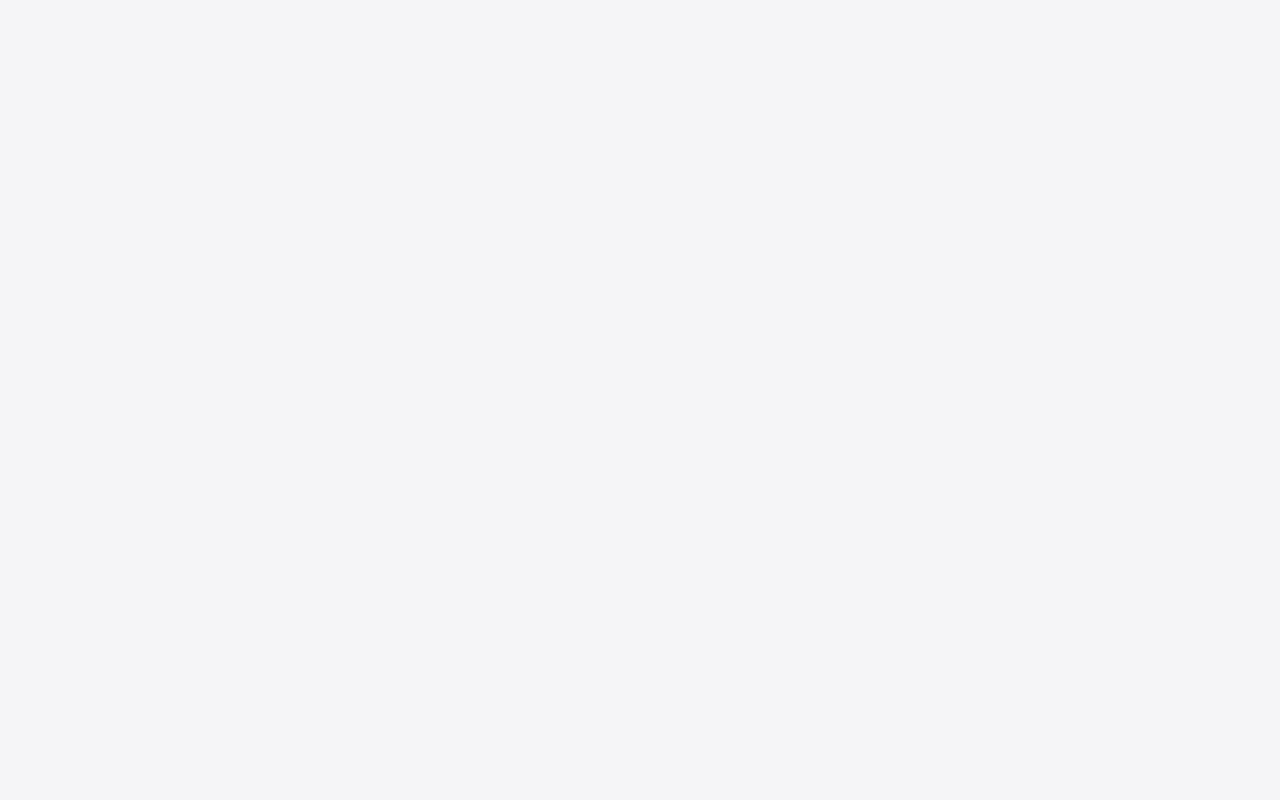
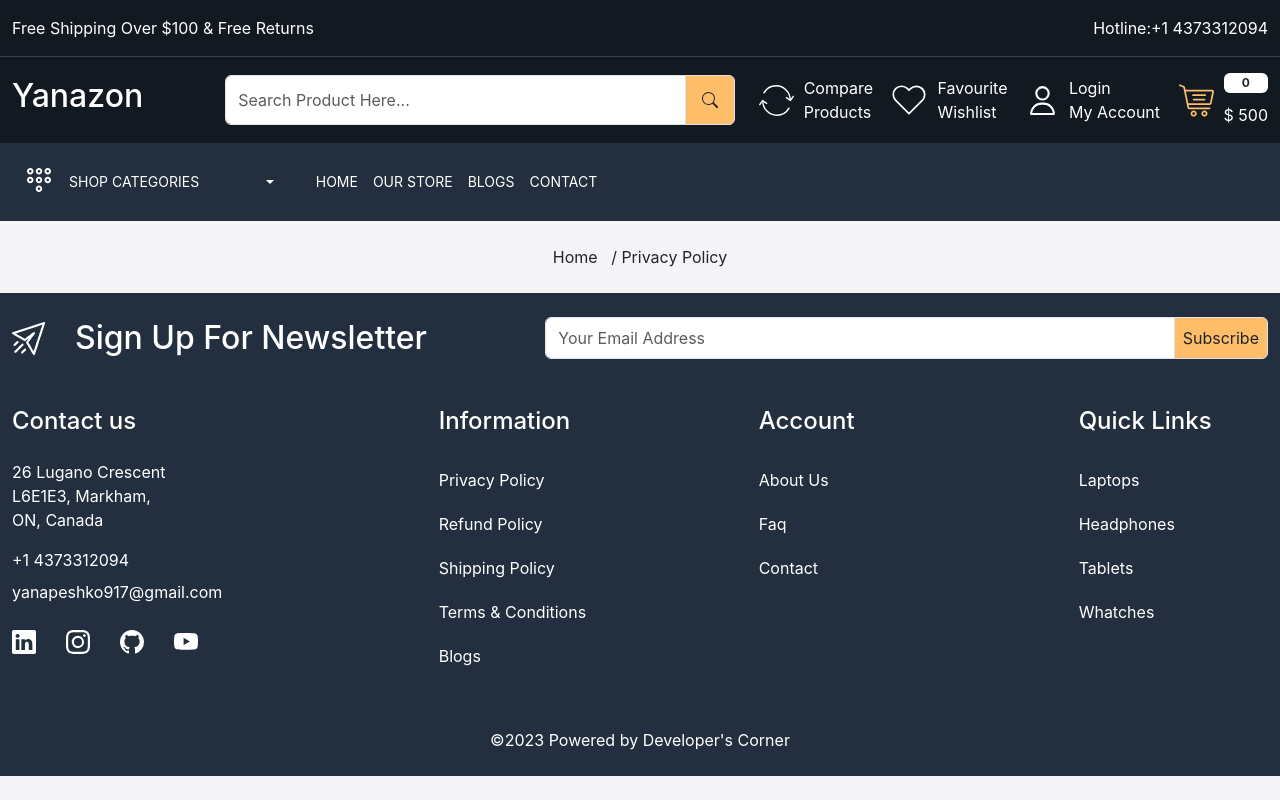
Before and after one commit to yanapeshko/web-shop, a React (Create React App) app: page /privacy-policy in a window 1280 px wide. Before the commit this address had no page. Built offline with nearby package versions, Linux system fonts and the light colour scheme.

Commit message:
added policies

```diff
--- a/src/App.jsx
+++ b/src/App.jsx
@@ -15,6 +15,10 @@ import ForgotPassword from "./pages/ForgotPassword";
 import Signup from "./pages/Signup";
 import ResetPassword from "./pages/ResetPassword";
 import SingleBlog from "./pages/SingleBlog";
+import PrivacyPolicy from "./pages/PrivacyPolicy";
+import RefundPolicy from "./pages/RefundPolicy";
+import ShippingPolicy from "./pages/ShippingPolicy";
+import TermAndConditions from "./pages/TermAndConditions";
 
 function App() {
   return (
@@ -34,6 +38,10 @@ function App() {
             <Route path="forgot-password" element={<ForgotPassword />} />
             <Route path="signup" element={<Signup />} />
             <Route path="reset-password" element={<ResetPassword />} />
+            <Route path="privacy-policy" element={<PrivacyPolicy />} />
+            <Route path="refund-policy" element={<RefundPolicy />} />
+            <Route path="shipping-policy" element={<ShippingPolicy />} />{" "}
+            <Route path="term-conditions" element={<TermAndConditions />} />
           </Route>
         </Routes>
       </BrowserRouter>
--- a/src/components/Footer.jsx
+++ b/src/components/Footer.jsx
@@ -74,10 +74,18 @@ const Footer = () => {
             <div className="col-3">
               <h4 className="text-white mb-4">Information</h4>
               <div className="footer-link d-flex flex-column">
-                <Link className="text-white py-2 mb-1">Privacy Policy</Link>
-                <Link className="text-white py-2 mb-1">Refund Policy</Link>
-                <Link className="text-white py-2 mb-1">Shipping Policy</Link>
-                <Link className="text-white py-2 mb-1">Terms & Service</Link>
+                <Link className="text-white py-2 mb-1" to="/privacy-policy">
+                  Privacy Policy
+                </Link>
+                <Link className="text-white py-2 mb-1" to="/refund-policy">
+                  Refund Policy
+                </Link>
+                <Link className="text-white py-2 mb-1" to="/shipping-policy">
+                  Shipping Policy
+                </Link>
+                <Link className="text-white py-2 mb-1" to="/term-conditions">
+                  Terms & Conditions
+                </Link>
                 <Link className="text-white py-2 mb-1">Blogs</Link>
               </div>
             </div>
--- /dev/null
+++ b/src/pages/PrivacyPolicy.jsx
@@ -0,0 +1,15 @@
+import React from "react";
+
+import BreadCrumb from "../components/BreadCrumb";
+import Meta from "../components/Meta";
+
+const PrivacyPolicy = () => {
+  return (
+    <>
+      <Meta title={"Privacy Policy"} />
+      <BreadCrumb title="Privacy Policy" />
+    </>
+  );
+};
+
+export default PrivacyPolicy;
--- /dev/null
+++ b/src/pages/RefundPolicy.jsx
@@ -0,0 +1,15 @@
+import React from "react";
+
+import BreadCrumb from "../components/BreadCrumb";
+import Meta from "../components/Meta";
+
+const RefundPolicy = () => {
+  return (
+    <>
+      <Meta title={"Refund Policy"} />
+      <BreadCrumb title="Refund Policy" />
+    </>
+  );
+};
+
+export default RefundPolicy;
--- /dev/null
+++ b/src/pages/ShippingPolicy.jsx
@@ -0,0 +1,15 @@
+import React from "react";
+
+import BreadCrumb from "../components/BreadCrumb";
+import Meta from "../components/Meta";
+
+const ShippingPolicy = () => {
+  return (
+    <>
+      <Meta title={"Shipping Policy"} />
+      <BreadCrumb title="Shipping Policy" />
+    </>
+  );
+};
+
+export default ShippingPolicy;
--- /dev/null
+++ b/src/pages/TermAndConditions.jsx
@@ -0,0 +1,15 @@
+import React from "react";
+
+import BreadCrumb from "../components/BreadCrumb";
+import Meta from "../components/Meta";
+
+const TermAndConditions = () => {
+  return (
+    <>
+      <Meta title={"Term And Conditions"} />
+      <BreadCrumb title="Term And Conditions" />
+    </>
+  );
+};
+
+export default TermAndConditions;
```
